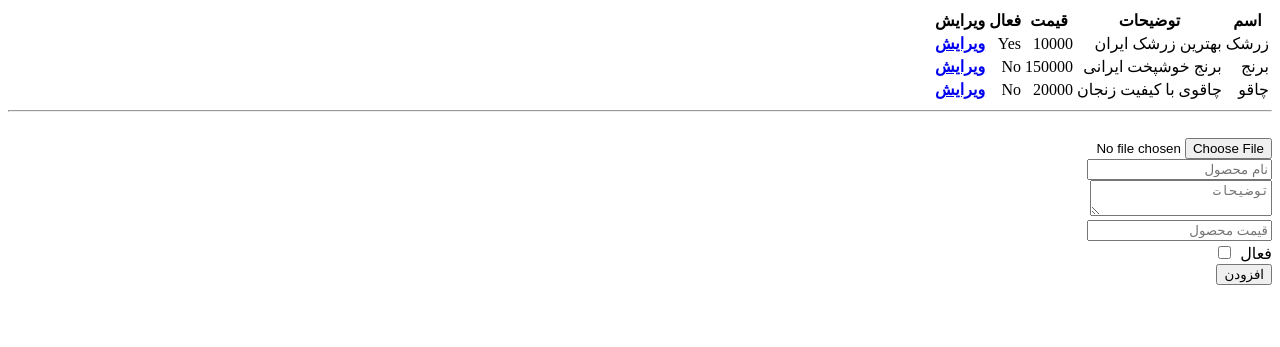
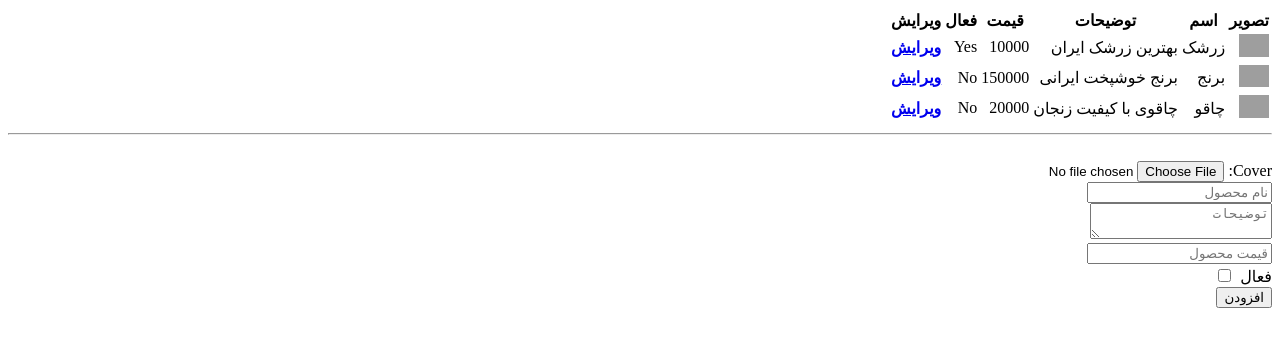
Before and after one commit to Mohsen-Zandvakili/online-shop, a Flask app: page /admin/dashboard/products in a window 1280 px wide. Shown: the top 347 px of the page. Run offline with Flask 3, Linux system fonts and the light colour scheme; the visitor is signed in with stand-in values (Sample User, id 1); some libraries are stand-ins or nearby versions; grey boxes are pictures that could not be loaded.

Commit message:
image for products added

```diff
--- a/blueprints/admin.py
+++ b/blueprints/admin.py
@@ -44,6 +44,7 @@ def products():
         description = request.form.get('description', None)
         price = request.form.get('price', None)
         active = request.form.get('active', None)
+        file = request.files.get('cover', None)
 
         p = Product(name=name, description=description, price=price)
 
@@ -55,6 +56,8 @@ def products():
 
         db.session.add(p)
         db.session.commit()
+
+        file.save(f'static/cover/{p.id}.jpg')
 
         return "DONE.."
 
@@ -70,6 +73,7 @@ def edit_product(id):
         description = request.form.get('description', None)
         price = request.form.get('price', None)
         active = request.form.get('active', None)
+        file = request.files.get('cover', None)
 
         product.name = name
         product.description = description
@@ -81,5 +85,8 @@ def edit_product(id):
 
         db.session.commit()
 
+        if file != None:
+            file.save(f'static/cover/{product.id}.jpg')
+
         # return redirect("/admin/dashboard/products")
         return redirect(url_for('admin.products'))
--- a/templates/admin/edit_product.html
+++ b/templates/admin/edit_product.html
@@ -1,10 +1,11 @@
 {% extends 'base.html' %}
 
 {% block header %}
-<title>ُEdit Products</title>
+<title>Edit Products</title>
 {% endblock %}
 
 {% block body %}
+<img style="width: 100px;" src="/static/cover/{{ product.id }}.jpg">
 <form action="#" method="post" enctype="multipart/form-data">
     <input type="hidden" name="csrf_token" value="{{ csrf_token() }}"/>
     <input type="file" name="cover" ><br>
--- a/templates/admin/products.html
+++ b/templates/admin/products.html
@@ -5,9 +5,10 @@
 {% endblock %}
 
 {% block body %}
+
 <table>
     <tr>
-
+        <th>تصویر</th>
         <th>اسم</th>
         <th>توضیحات</th>
         <th>قیمت</th>
@@ -17,7 +18,7 @@
 
     {% for p in products %}
         <tr>
-
+            <td><img style="width: 30px;" src="/static/cover/{{ p.id }}.jpg"></td>
             <td>{{ p.name }}</td>
             <td>{{ p.description }}</td>
             <td>{{ p.price }}</td>
@@ -31,7 +32,7 @@
 
 <form action="#" method="post" enctype="multipart/form-data">
     <input type="hidden" name="csrf_token" value="{{ csrf_token() }}"/>
-    <input type="file" name="cover"><br>
+    <label>Cover: </label><input type="file" name="cover"><br>
     <input type="text" name="name" placeholder="نام محصول"><br>
     <textarea name="description" placeholder="توضیحات"></textarea><br>
     <input type="number" name="price" placeholder="قیمت محصول"><br>
--- a/templates/product.html
+++ b/templates/product.html
@@ -6,6 +6,7 @@
 
 {% block body %}
 
+    <img style="width: 300px;" src="/static/cover/{{ products.id }}.jpg">
     {{ products.id }} <br>
     {{ products.name }} <br>
     {{ products.price }}
```
Also changed, not shown: instance/database.db (deleted), 1 other file.
